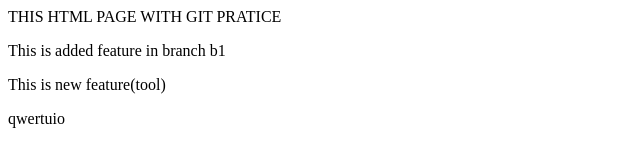
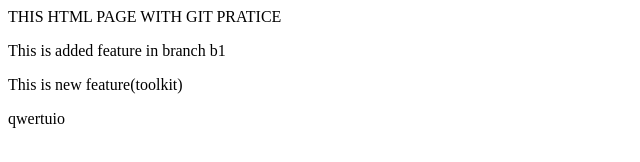
Before and after one commit to Sai9059894152/LOCALREPO, a plain HTML site: page index.html in a window 1280 px wide. Shown: the full height of the page, 0-640 px from the left. Drawn offline with Linux system fonts and the light colour scheme.

Commit message:
add toolkit

```diff
--- a/index.html
+++ b/index.html
@@ -1,4 +1,4 @@
 <p>THIS HTML PAGE WITH GIT PRATICE</p>
 <p>This is added feature in branch b1</p>
-<p>This is new feature(tool)</p>
+<p>This is new feature(toolkit)</p>
 <p>qwertuio</p>
```
